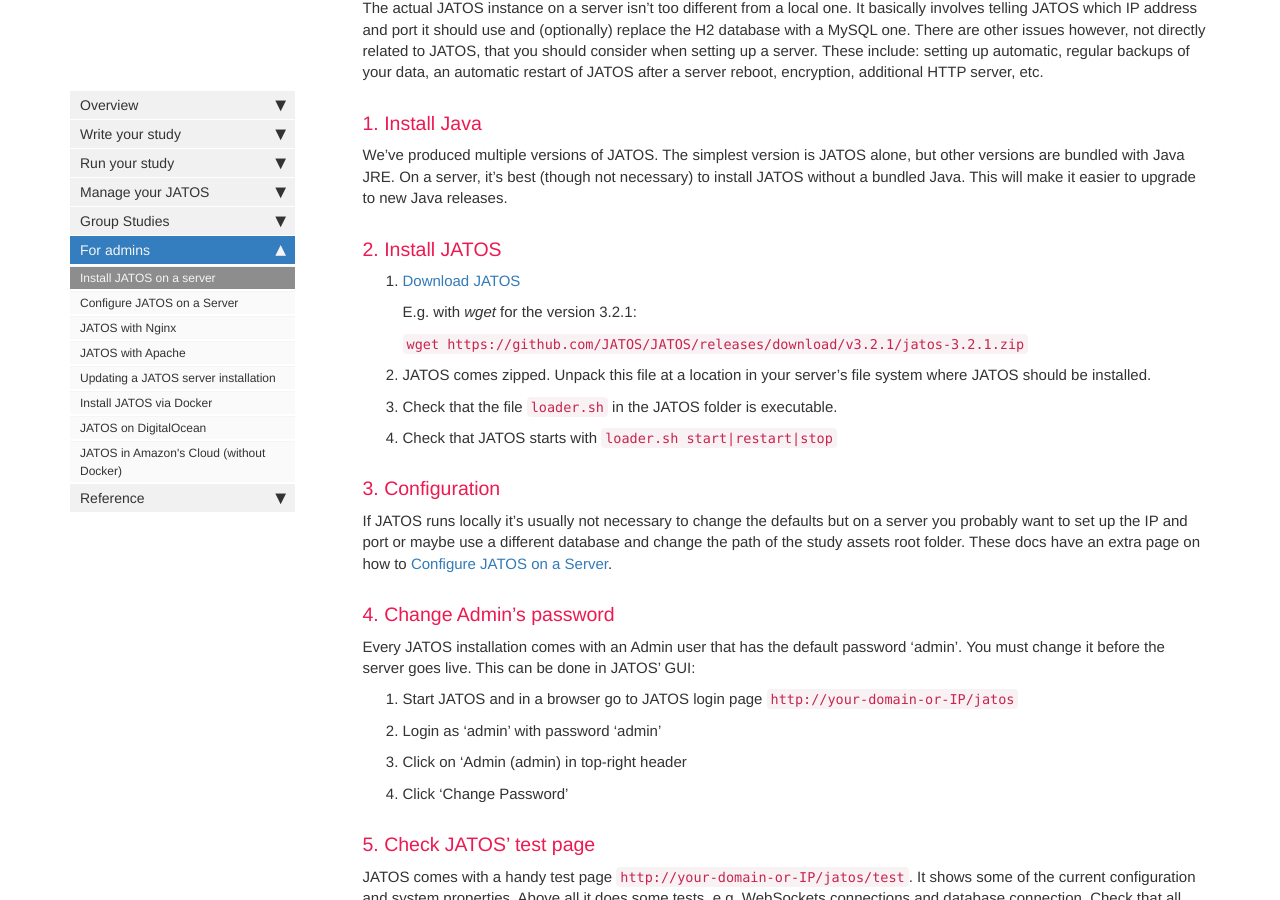
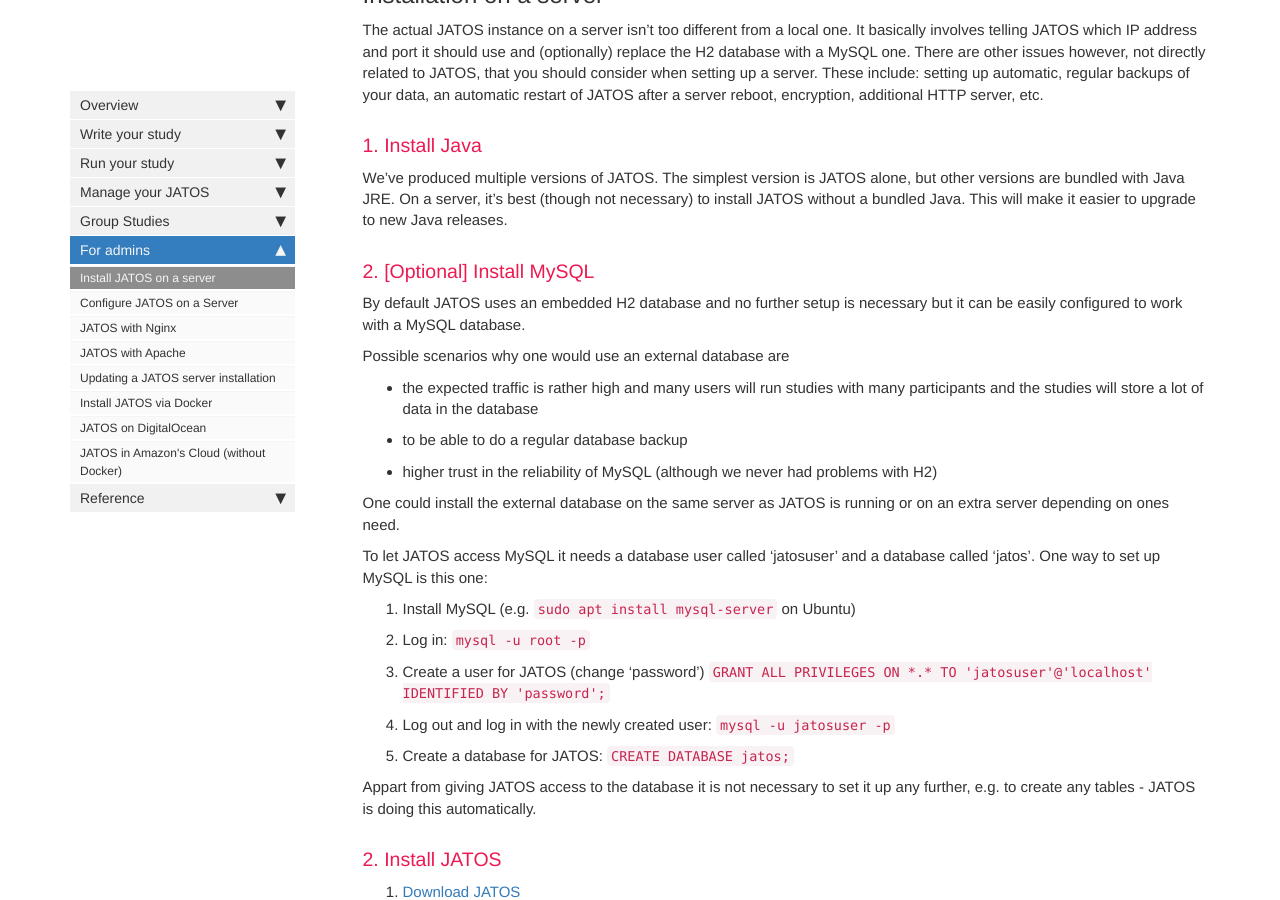
Before and after one commit to kristian-lange-tw/JATOS_docs_v3, a Jekyll site: the page built from pages/JATOS-on-a-server.md, in a window 1280 px wide and 900 px high, scrolled down 856 px. Built offline with Jekyll 4.4.1, drawn with Linux system fonts in a browser that asks for light colours; nearby versions of some CDN libraries; comment, search, counter and statistics services are not loaded; some of the changed text lies outside the part shown.

Commit message:
Update JATOS-on-a-server.md

```diff
--- a/pages/JATOS-on-a-server.md
+++ b/pages/JATOS-on-a-server.md
@@ -26,6 +26,31 @@
 
 We've produced multiple versions of JATOS. The simplest version is JATOS alone, but other versions are bundled with Java JRE. On a server, it's best (though not necessary) to install JATOS without a bundled Java. This will make it easier to upgrade to new Java releases.
 
+### 2. [Optional] Install MySQL
+
+By default JATOS uses an embedded H2 database and no further setup is necessary but it can be easily configured to work with a MySQL database.
+
+Possible scenarios why one would use an external database are
+* the expected traffic is rather high and many users will run studies with many participants and the studies will store a lot of data in the database
+* to be able to do a regular database backup
+* higher trust in the reliability of MySQL (although we never had problems with H2)
+
+One could install the external database on the same server as JATOS is running or on an extra server depending on ones need.
+
+To let JATOS access MySQL it needs a database user called 'jatosuser' and a database called 'jatos'. One way to set up MySQL is this one:
+
+   1. Install MySQL (e.g. `sudo apt install mysql-server` on Ubuntu)
+
+   1. Log in: `mysql -u root -p`
+
+   1. Create a user for JATOS (change 'password') `GRANT ALL PRIVILEGES ON *.* TO 'jatosuser'@'localhost' IDENTIFIED BY 'password';`
+
+   1. Log out and log in with the newly created user: `mysql -u jatosuser -p`
+
+   1. Create a database for JATOS: `CREATE DATABASE jatos;`
+
+Appart from giving JATOS access to the database it is not necessary to set it up any further, e.g. to create any tables - JATOS is doing this automatically.
+
 ### 2. Install JATOS
 
 1. [Download JATOS](https://github.com/JATOS/JATOS/releases)
@@ -41,9 +66,11 @@
 1. Check that JATOS starts with `loader.sh start|restart|stop`
 
 ### 3. Configuration
+
 If JATOS runs locally it's usually not necessary to change the defaults but on a server you probably want to set up the IP and port or maybe use a different database and change the path of the study assets root folder. These docs have an extra page on how to [Configure JATOS on a Server](Configure-JATOS-on-a-Server.html).
 
 ### 4. Change Admin's password
+
 Every JATOS installation comes with an Admin user that has the default password 'admin'. You must change it before the server goes live. This can be done in JATOS' GUI:
 
 1. Start JATOS and in a browser go to JATOS login page `http://your-domain-or-IP/jatos`
@@ -52,9 +79,11 @@
 1. Click 'Change Password'
 
 ### 5. Check JATOS' test page
+
 JATOS comes with a handy test page `http://your-domain-or-IP/jatos/test`. It shows some of the current configuration and system properties. Above all it does some tests, e.g. WebSockets connections and database connection. Check that all tests show an 'OK'.
 
 ### 6. [Optional] HTTP server and encryption
+
 Most admins tend to use an additional HTTP server in front of JATOS for encryption purpose. We provide two example configurations for Nginx and Apache. Both support encryption and WebSockets (keep in mind JATOS relies on WebSockets and it's necessary to support them).
 
 * [JATOS with Nginx](JATOS-with-Nginx.html)
```
Also changed, not shown: other parts of pages/JATOS-on-a-server.md (+1 -1 lines).
